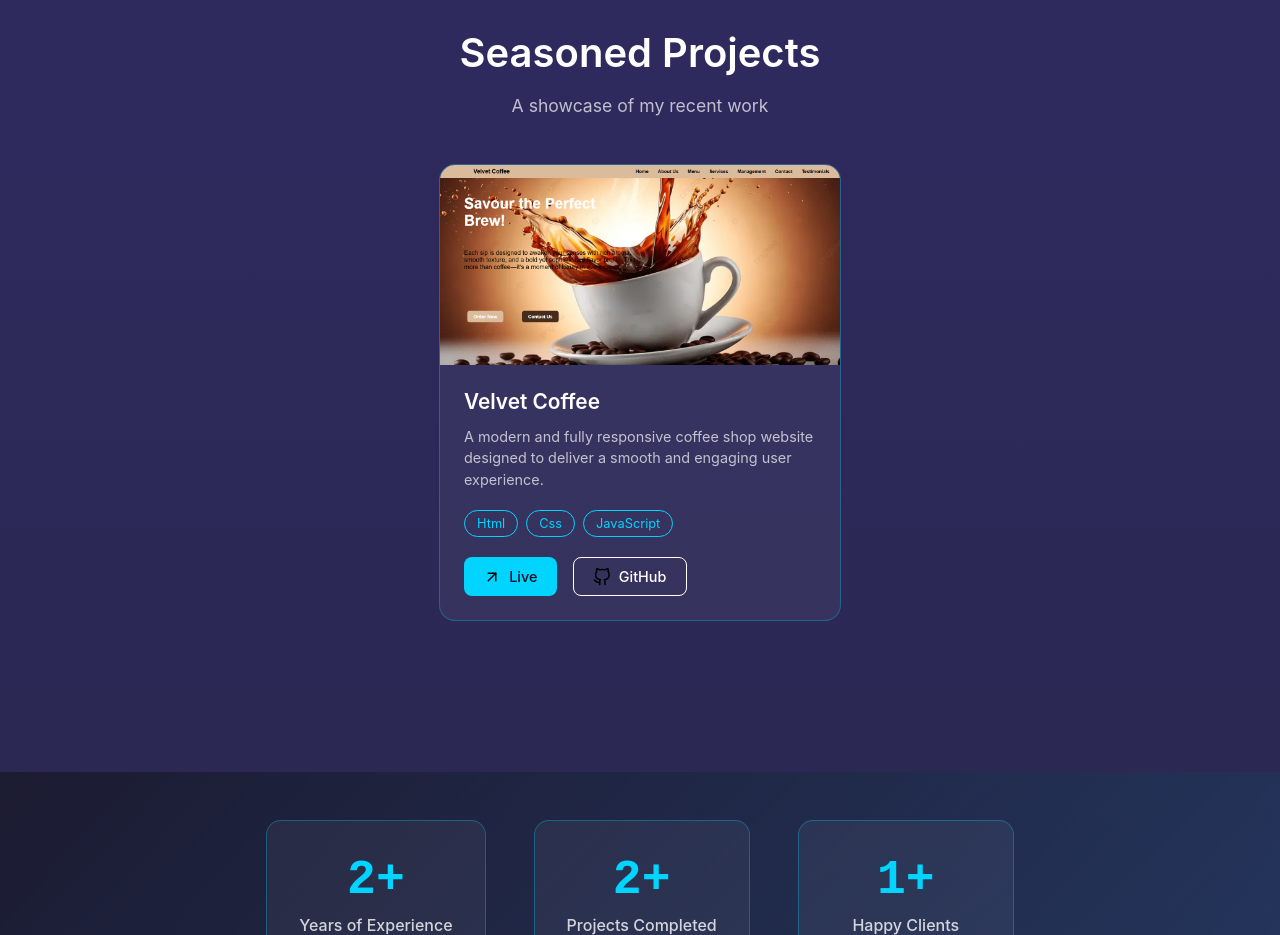
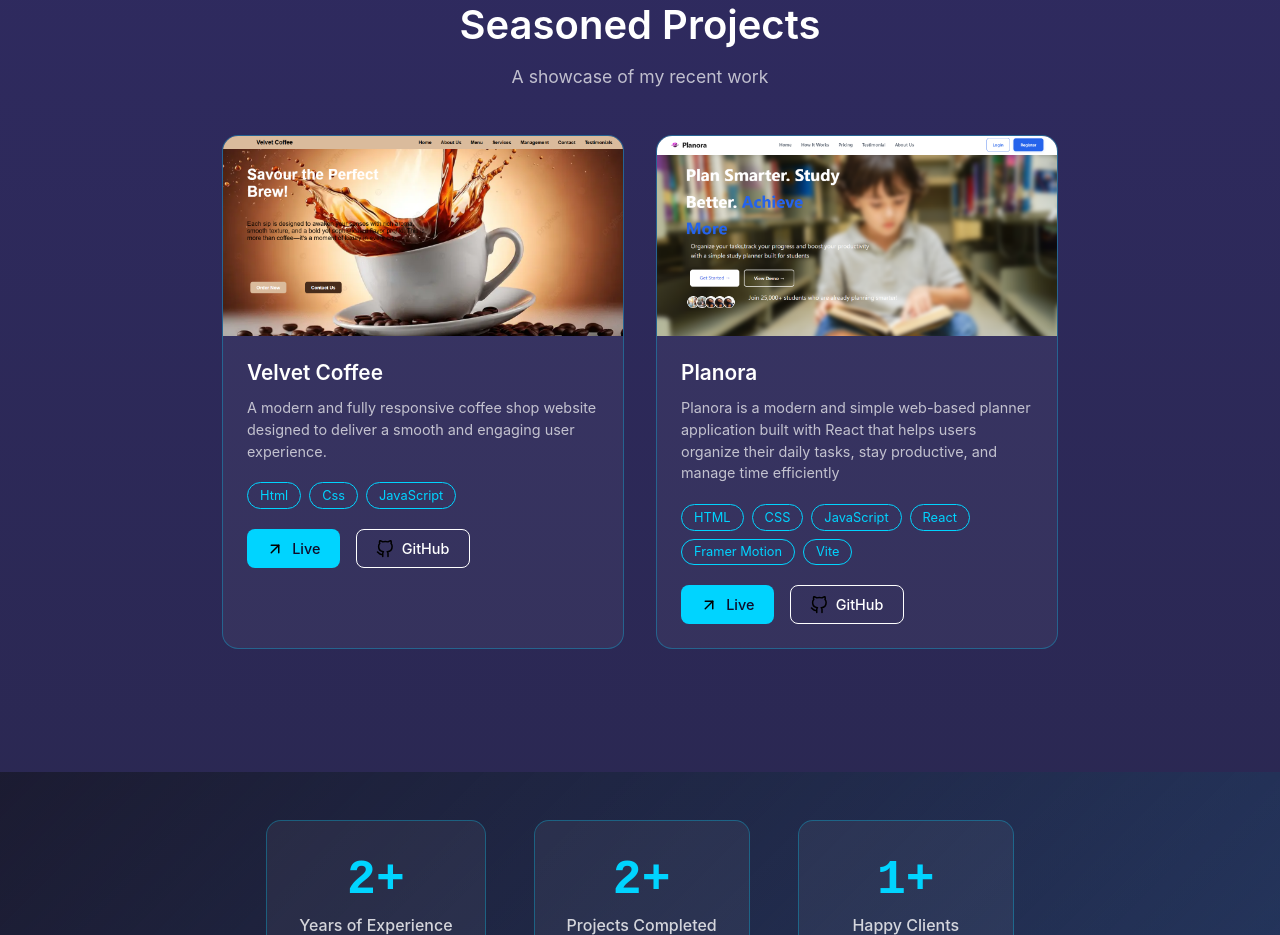
Before and after one commit to EmmDevX/Emmanuel-s-Portfolio, a React (Create React App) app: page / in a window 1280 px wide. Shown: the part 2860-3795 px from the top of the page. Built offline with nearby package versions, Linux system fonts and the light colour scheme.

Commit message:
Init Commit

```diff
--- a/src/components/Projects.jsx
+++ b/src/components/Projects.jsx
@@ -14,17 +14,19 @@ function Projects() {
       liveLink: 'https://la-caretcoffee.vercel.app/',
       githubLink: 'https://github.com/EmmDevX/La-Caret-Coffee'
     },
-    /*
-     {
-     id: 2,
+
+    {
+        id: 2,
       title: 'Planora ',
        image: 'images/planora.png',
       description: 'Planora is a modern and simple web-based planner application built with React that helps users organize their daily tasks, stay productive, and manage time efficiently',
       tech: ['HTML', 'CSS', 'JavaScript', 'React', 'Framer Motion', 'Vite'],
       liveLink: 'https://planora2026.vercel.app/',
        githubLink: 'https://github.com/EmmDevX/Planora-Website'
-     },
-     */
+    }
+
+
+
     // {
     //   id: 3,
     //   title: 'Task Manager',
```
Also changed, not shown: public/images/planora.png.
